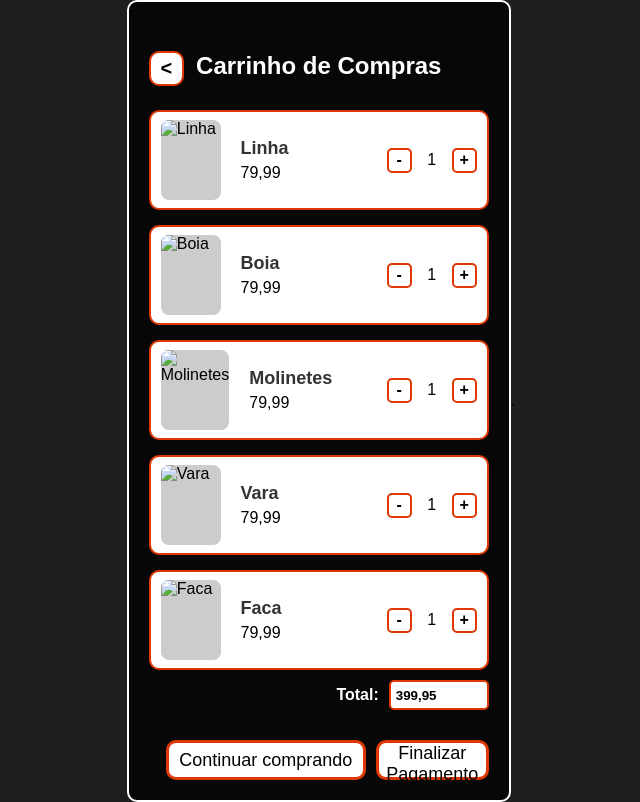
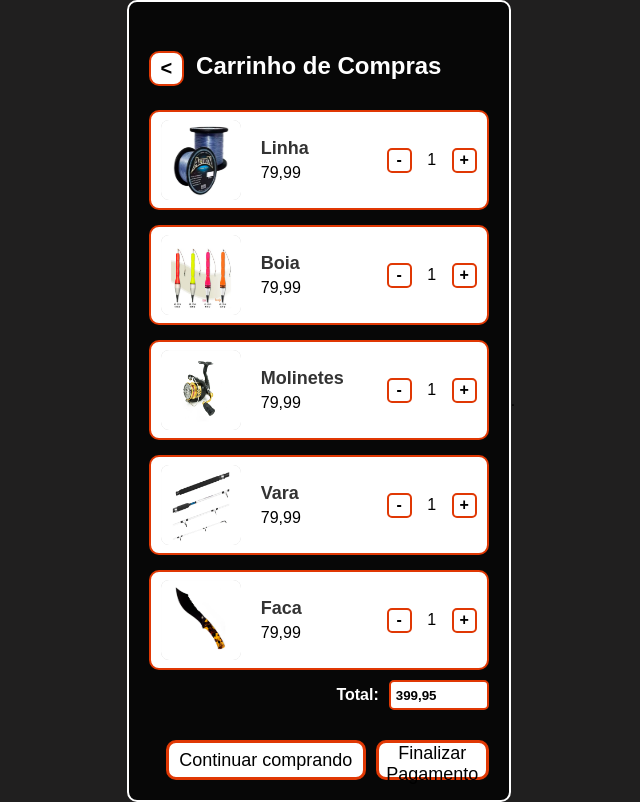
Before and after one commit to Leokrieger07/ecomerce-prog-web, a plain HTML site: page sessao/carrinho.html in a window 1280 px wide. Shown: the whole page, without its empty margins (319-959 px from the left). Drawn offline with Linux system fonts and the light colour scheme.

Commit message:
ve ai pau no cu

```diff
--- a/sessao/carrinho.html
+++ b/sessao/carrinho.html
@@ -10,7 +10,7 @@
 <body>
     <div class="container">
         <div class="cabecalho">
-            <a href="../tela inicial/index.html">
+            <a href="../tela-inicial/index.html">
                 <button class="voltar"><h4><</h4></button>
             </a>
             <h1 class="titulo">Carrinho de Compras</h1>
@@ -18,7 +18,7 @@
 
         <ul class="produtos">
             <li class="item">
-                <img src="../tela inicial/imagens/linha.png" alt="Linha" />
+                <img src="../tela-inicial/imagens/linha.png" alt="Linha" />
                 <div class="detalhes">
                     <div class="info">
                         <h3>Linha</h3>
@@ -33,7 +33,7 @@
             </li>
 
             <li class="item">
-                <img src="../tela inicial/imagens/boia.png" alt="Boia" />
+                <img src="../tela-inicial/imagens/boia.png" alt="Boia" />
                 <div class="detalhes">
                     <div class="info">
                         <h3>Boia</h3>
@@ -48,7 +48,7 @@
             </li>
 
             <li class="item">
-                <img src="../tela inicial/imagens/molinete.png" alt="Molinetes" />
+                <img src="../tela-inicial/imagens/molinete.png" alt="Molinetes" />
                 <div class="detalhes">
                     <div class="info">
                         <h3>Molinetes</h3>
@@ -63,7 +63,7 @@
             </li>
 
             <li class="item">
-                <img src="../tela inicial/imagens/vara.png" alt="Vara" />
+                <img src="../tela-inicial/imagens/vara.png" alt="Vara" />
                 <div class="detalhes">
                     <div class="info">
                         <h3>Vara</h3>
@@ -78,7 +78,7 @@
             </li>
 
             <li class="item">
-                <img src="../tela inicial/imagens/faca.png" alt="Faca" />
+                <img src="../tela-inicial/imagens/faca.png" alt="Faca" />
                 <div class="detalhes">
                     <div class="info">
                         <h3>Faca</h3>
@@ -99,7 +99,7 @@
         </div>
 
         <div class="final">
-            <a href="../tela inicial/index.html">
+            <a href="../tela-inicial/index.html">
                 <button>Continuar comprando</button>
             </a>
             <button>Finalizar Pagamento</button>
--- a/tela-inicial/style.css
+++ b/tela-inicial/style.css
@@ -73,6 +73,7 @@ header {
     border-radius: 8px;
     padding: 5px 10px;
     width: 400px;
+    border: 1px solid rgb(180, 176, 176);
 }
 
 .pesquisa input {
@@ -81,7 +82,7 @@ header {
     flex: 1;
     font-size: 16px;
     padding: 8px;
-        color: white;
+    color: white;
     background: transparent;
   }
 
@@ -249,6 +250,7 @@ footer {
     justify-content: flex-start;
     align-items: center;
     height: auto;
+    margin-top: 50px;
 }
 
 footer button {
```
Also changed, not shown: sessao/cadastro.html (+1 -1 lines), sessao/login.html (+1 -1 lines).
